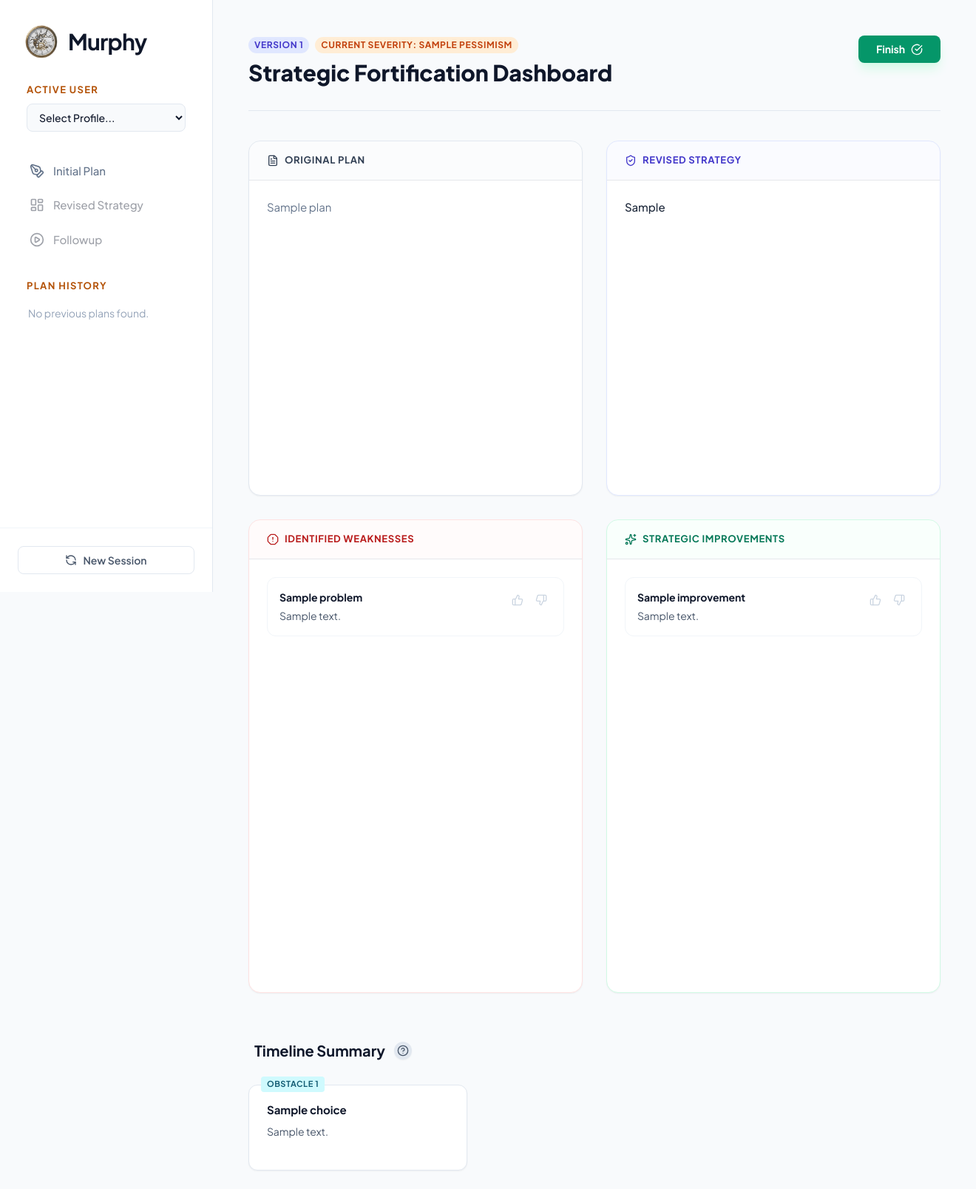
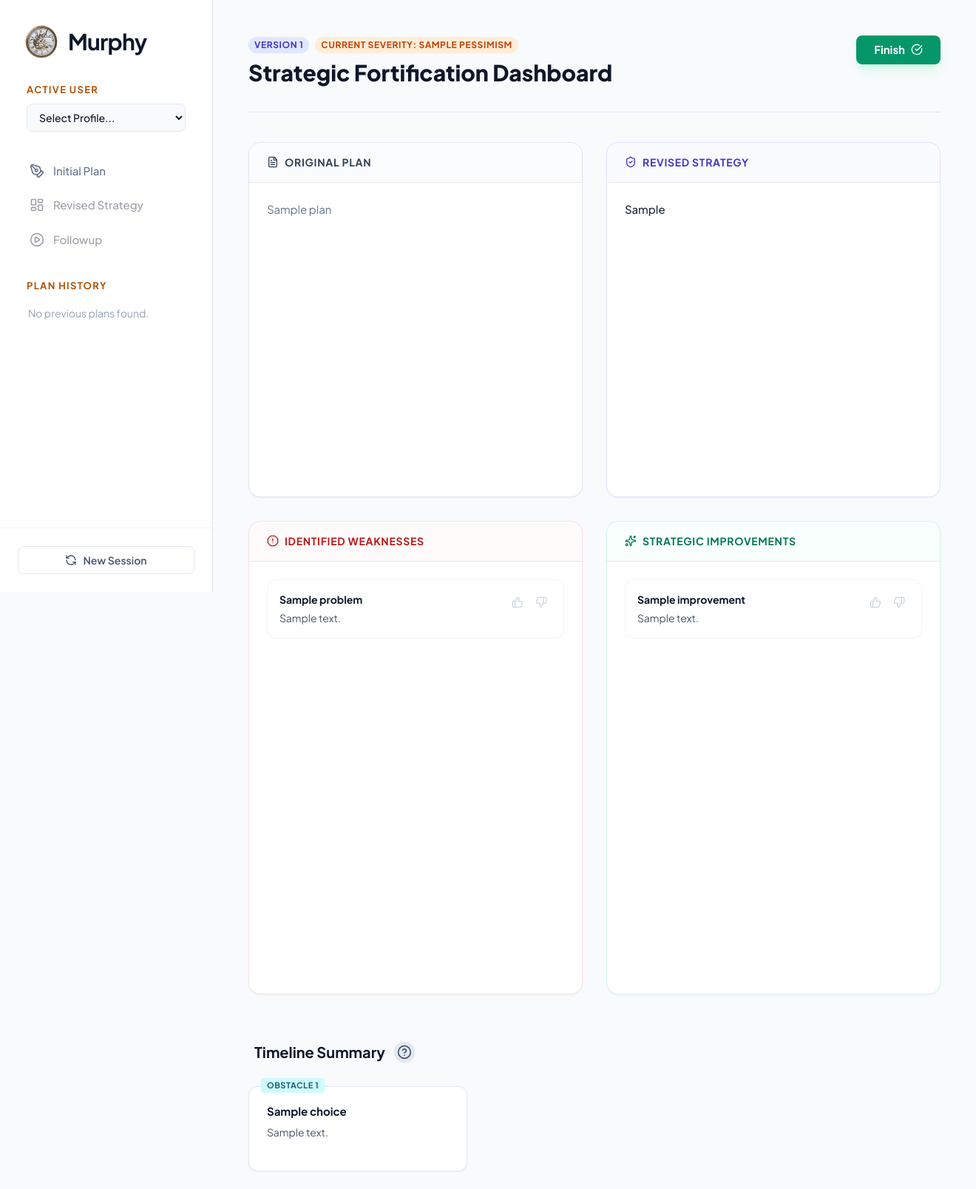
Before and after one commit to lihikaspi/Murphy, a Flask app: template templates/plan.html in a window 1320 px wide. Shown: the top 1607 px of the page at 74% size. Run offline with Flask 3, Linux system fonts and the light colour scheme; the template is opened without the code that fills it: most values are stand-ins (such as "Sample title", 1, 10 or a date in 2020); data that the repository does not hold is empty; some libraries are stand-ins or nearby versions.

Commit message:
updated ui 1

```diff
--- a/templates/choice.html
+++ b/templates/choice.html
@@ -101,7 +101,7 @@
             <div class="space-y-6">
                 <div class="p-4 bg-slate-50 rounded-2xl border border-slate-100">
                     <div class="flex items-center gap-2 mb-2">
-                        <span class="px-2 py-0.5 bg-cyan-100 text-cyan-700 text-[11px] font-black uppercase rounded">Stress</span>
+                        <span class="px-2 py-0.5 bg-cyan-100 text-cyan-700 text-[12px] font-black uppercase rounded">Stress</span>
                     </div>
                     <p class="text-[15px] text-slate-600 leading-relaxed mb-3">Reflects the emotional and operational toll this solution requires.</p>
                     <div class="grid grid-cols-2 gap-4 text-[13px]">
@@ -116,8 +116,8 @@
                     </div>
                     <p class="text-[15px] text-slate-600 leading-relaxed mb-3">Measures how much this solution changes your original intent.</p>
                     <div class="grid grid-cols-2 gap-4 text-[13px]">
-                        <div><span class="px-1 py-0.5 font-bold bg-red-100 text-red-700 rounded">1/10</span> Virtually identical to original plan.</div>
-                        <div><span class="px-1 py-0.5 font-bold bg-emerald-100 text-emerald-700 rounded">10/10</span> Total pivot or starting over.</div>
+                        <div><span class="px-1 py-0.5 font-bold bg-emerald-100 text-emerald-700 rounded">1/10</span> Virtually identical to original plan.</div>
+                        <div><span class="px-1 py-0.5 font-bold bg-red-100 text-red-700 rounded">10/10</span> Total pivot or starting over.</div>
                     </div>
                 </div>
 
--- a/templates/plan.html
+++ b/templates/plan.html
@@ -25,7 +25,7 @@
                         {% endfor %}
                     </div>
                 </div>
-                <a href="/followup" class="px-6 py-2 bg-emerald-600 text-white rounded-lg text-[14px] font-bold flex items-center gap-2 hover:bg-emerald-700 transition-all shadow-lg shadow-emerald-100">
+                <a href="/followup" class="px-6 py-2 bg-emerald-600 text-white rounded-lg text-[15px] font-bold flex items-center gap-2 hover:bg-emerald-700 transition-all shadow-lg shadow-emerald-100">
                     Finish <i data-lucide="check-circle" class="w-4 h-4"></i>
                 </a>
             </div>
@@ -34,14 +34,14 @@
 
     <div class="grid grid-cols-1 lg:grid-cols-2 gap-8 mb-16">
         <div class="bg-white rounded-2xl shadow-sm border border-slate-200 h-[30rem] flex flex-col overflow-hidden">
-            <div class="px-6 py-4 border-b bg-slate-50/50 font-bold text-slate-700 text-[13px] flex items-center gap-2 uppercase tracking-wider">
+            <div class="px-6 py-4 border-b bg-slate-50/50 font-bold text-slate-700 text-[14px] flex items-center gap-2 uppercase tracking-wider">
                 <i data-lucide="file-text" class="w-4 h-4"></i> Original Plan
             </div>
             <div class="p-6 overflow-y-auto text-[15px] text-slate-500 whitespace-pre-wrap leading-relaxed">{{ user_input.plan | trim}}</div>
         </div>
 
         <div class="bg-white rounded-2xl shadow-sm border border-indigo-100 h-[30rem] flex flex-col overflow-hidden">
-            <div class="px-6 py-4 border-b bg-indigo-50/30 font-bold text-indigo-700 text-[13px] flex items-center gap-2 uppercase tracking-wider">
+            <div class="px-6 py-4 border-b bg-indigo-50/30 font-bold text-indigo-700 text-[14px] flex items-center gap-2 uppercase tracking-wider">
                 <i data-lucide="shield-check" class="w-4 h-4"></i> Revised Strategy
             </div>
             <div class="p-6 overflow-y-auto text-[15px] text-slate-800 leading-relaxed font-medium">
@@ -50,7 +50,7 @@
         </div>
 
         <div class="bg-white rounded-2xl shadow-sm border border-red-100 h-[40rem] flex flex-col overflow-hidden">
-            <div class="px-6 py-4 border-b bg-red-50/30 font-bold text-red-700 text-[13px] flex items-center gap-2 uppercase tracking-wider">
+            <div class="px-6 py-4 border-b bg-red-50/30 font-bold text-red-700 text-[14px] flex items-center gap-2 uppercase tracking-wider">
                 <i data-lucide="alert-octagon" class="w-4 h-4"></i> Identified Weaknesses
             </div>
             <div class="p-6 overflow-y-auto space-y-3">
@@ -86,7 +86,7 @@
         </div>
 
         <div class="bg-white rounded-2xl shadow-sm border border-emerald-100 h-[40rem] flex flex-col overflow-hidden">
-            <div class="px-6 py-4 border-b bg-emerald-50/30 font-bold text-emerald-700 text-[13px] flex items-center gap-2 uppercase tracking-wider">
+            <div class="px-6 py-4 border-b bg-emerald-50/30 font-bold text-emerald-700 text-[14px] flex items-center gap-2 uppercase tracking-wider">
                 <i data-lucide="sparkles" class="w-4 h-4"></i> Strategic Improvements
             </div>
             <div class="p-6 overflow-y-auto space-y-3">
@@ -125,8 +125,8 @@
     <section class="mb-16">
         <div class="flex items-center gap-3 mb-8 px-2">
             <h2 class="text-xl font-bold text-slate-900">Timeline Summary</h2>
-            <button type="button" onclick="toggleScoreModal(true)" class="w-6 h-6 rounded-full bg-slate-200 text-slate-600 flex items-center justify-center hover:bg-slate-300 transition-colors shadow-sm" title="Explain Scores">
-                <i data-lucide="help-circle" class="w-4 h-4"></i>
+            <button type="button" onclick="toggleScoreModal(true)" class="w-7 h-7 rounded-full bg-slate-200 text-slate-600 flex items-center justify-center hover:bg-slate-300 transition-colors shadow-sm" title="Explain Scores">
+                <i data-lucide="help-circle" class="w-5 h-5"></i>
             </button>
         </div>
 
@@ -237,10 +237,10 @@
             <div class="space-y-6">
                 <div class="p-4 bg-slate-50 rounded-2xl border border-slate-100">
                     <div class="flex items-center gap-2 mb-2">
-                        <span class="px-2 py-0.5 bg-cyan-100 text-cyan-700 text-[11px] font-black uppercase rounded">Stress</span>
+                        <span class="px-2 py-0.5 bg-cyan-100 text-cyan-700 text-[12px] font-black uppercase rounded">Stress</span>
                     </div>
-                    <p class="text-[15px] text-slate-600 leading-relaxed mb-3">Reflects the emotional and operational toll this solution requires.</p>
-                    <div class="grid grid-cols-2 gap-4 text-[13px]">
+                    <p class="text-[16px] text-slate-600 leading-relaxed mb-3">Reflects the emotional and operational toll this solution requires.</p>
+                    <div class="grid grid-cols-2 gap-3 text-[14px]">
                         <div><span class="px-1 py-0.5 font-bold bg-emerald-100 text-emerald-700 rounded">1/10</span> A minor task; zero risk.</div>
                         <div><span class="px-1 py-0.5 font-bold bg-red-100 text-red-700 rounded">10/10</span> Emergency state; high burnout risk.</div>
                     </div>
@@ -250,10 +250,10 @@
                     <div class="flex items-center gap-2 mb-2">
                         <span class="px-2 py-0.5 bg-cyan-100 text-cyan-700 text-[11px] font-black uppercase rounded">Deviation</span>
                     </div>
-                    <p class="text-[15px] text-slate-600 leading-relaxed mb-3">Measures how much this solution changes your original intent.</p>
-                    <div class="grid grid-cols-2 gap-4 text-[13px]">
-                        <div><span class="px-1 py-0.5 font-bold bg-red-100 text-red-700 rounded">1/10</span> Virtually identical to original plan.</div>
-                        <div><span class="px-1 py-0.5 font-bold bg-emerald-100 text-emerald-700 rounded">10/10</span> Total pivot or starting over.</div>
+                    <p class="text-[16px] text-slate-600 leading-relaxed mb-3">Measures how much this solution changes your original intent.</p>
+                    <div class="grid grid-cols-2 gap-3 text-[14px]">
+                        <div><span class="px-1 py-0.5 font-bold bg-emerald-100 text-emerald-700 rounded">1/10</span> Virtually identical to original plan.</div>
+                        <div><span class="px-1 py-0.5 font-bold bg-red-100 text-red-700 rounded">10/10</span> Total pivot or starting over.</div>
                     </div>
                 </div>
 
@@ -261,8 +261,8 @@
                     <div class="flex items-center gap-2 mb-2">
                         <span class="px-2 py-0.5 bg-cyan-100 text-cyan-700 text-[11px] font-black uppercase rounded">Feasibility</span>
                     </div>
-                    <p class="text-[15px] text-slate-600 leading-relaxed mb-3">The likelihood that you can actually achieve this with current resources.</p>
-                    <div class="grid grid-cols-2 gap-4 text-[13px]">
+                    <p class="text-[16px] text-slate-600 leading-relaxed mb-3">The likelihood that you can actually achieve this with current resources.</p>
+                    <div class="grid grid-cols-2 gap-3 text-[14px]">
                         <div><span class="px-1 py-0.5 font-bold bg-red-100 text-red-700 rounded">1/10</span> Requires "magic" or 10x budget.</div>
                         <div><span class="px-1 py-0.5 font-bold bg-emerald-100 text-emerald-700 rounded">10/10</span> Uses existing skills and budget.</div>
                     </div>
```
